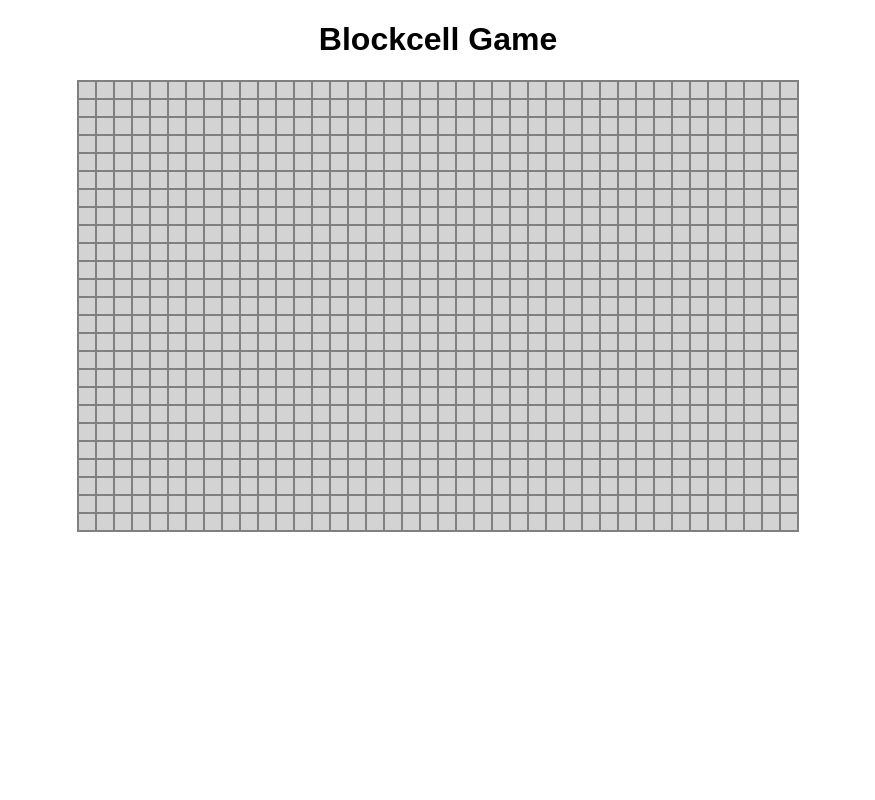
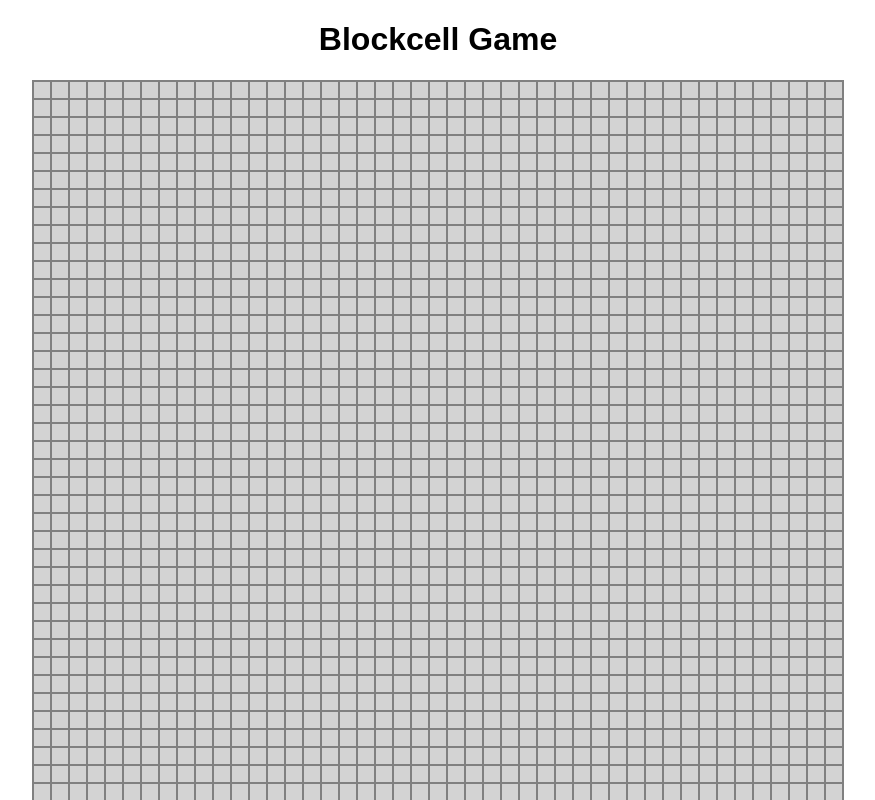
Before and after one commit to a-kud/blockcell, a React (Create React App) app: page / in a window 1280 px wide. Shown: the top 800 px of the page, without its empty margins (202-1077 px from the left). Built offline with nearby package versions, Linux system fonts and the light colour scheme.

Commit message:
Change grid size to wider one

```diff
--- a/src/containers/Dungeon.css
+++ b/src/containers/Dungeon.css
@@ -1,6 +1,6 @@
 .dungeon-grid {
   display: flex;
   flex-flow: row wrap;
-  width: calc((var(--cell-length) + 2px) * 40);/*google to refactor cons dungeon width and height from js to cs */
+  width: calc((var(--cell-length) + 2px) * 45);/*google to refactor cons dungeon width and height from js to cs */
   border: 1px solid gray;
 }
--- a/src/store/grid/reducer.js
+++ b/src/store/grid/reducer.js
@@ -1,5 +1,5 @@
-const DUNGEON_WIDTH = 40
-const DUNGEON_HEIGHT = 25
+const DUNGEON_WIDTH = 80
+const DUNGEON_HEIGHT = 45
 
 function generateCoordinatesKeys () {
   let keys = []
```
